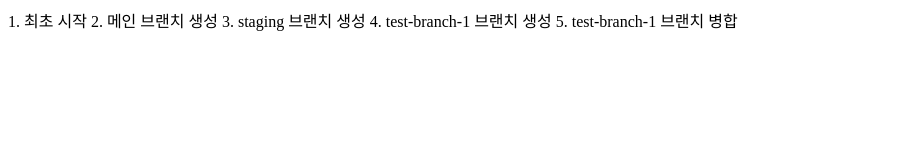
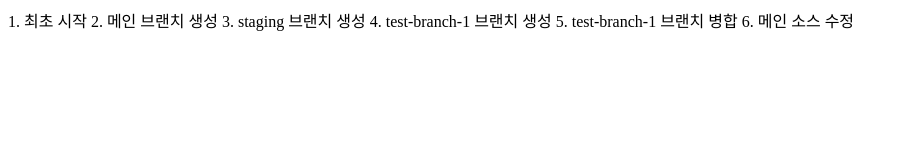
Before and after one commit to chlwjddn7/branch-test, a plain HTML site: page index.html in a window 1280 px wide. Shown: the whole page, without its empty margins (0-906 px from the left). Drawn offline with Linux system fonts and the light colour scheme.

Commit message:
메인 소스 수정

```diff
--- a/index.html
+++ b/index.html
@@ -9,5 +9,6 @@
         3. staging 브랜치 생성
         4. test-branch-1 브랜치 생성
         5. test-branch-1 브랜치 병합
+        6. 메인 소스 수정
     </body>
 </html>
```
